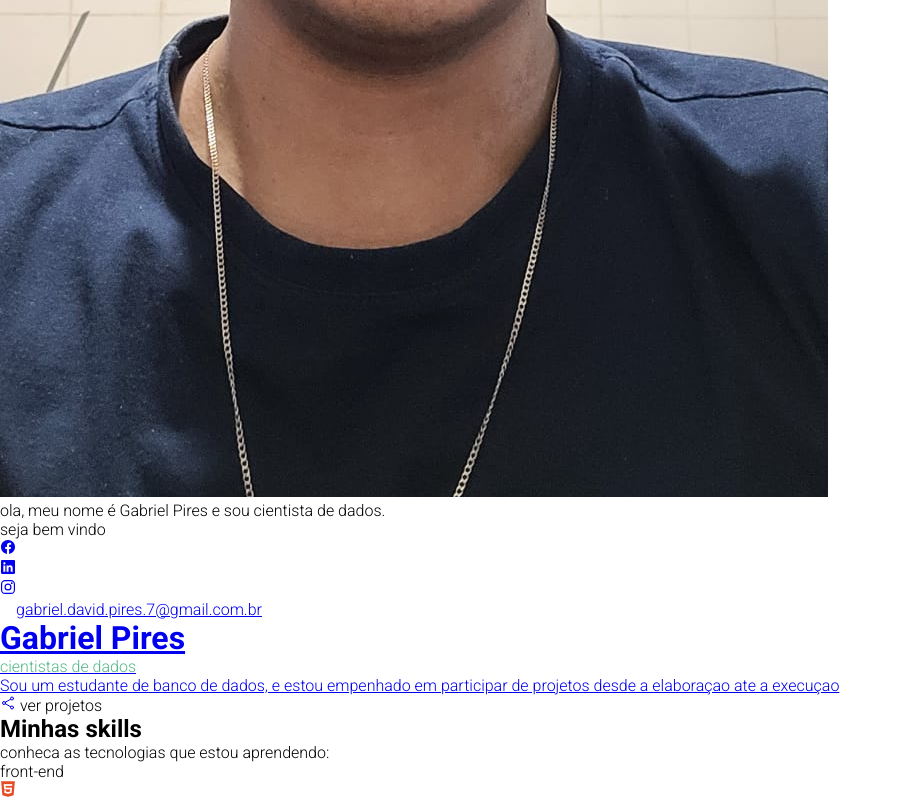
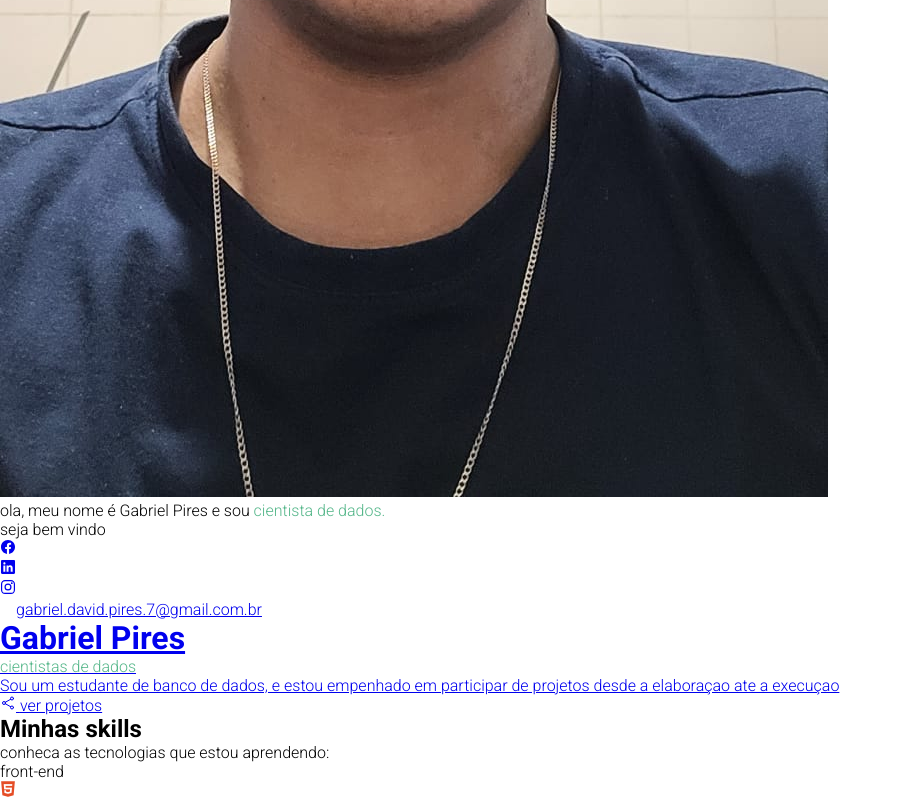
Before and after one commit to GabrielDavidPires/GabrielDavidPires.github.io, a plain HTML site: page index.html in a window 1280 px wide. Shown: the part 1003-1803 px from the top of the page, without its empty margins (0-902 px from the left). Drawn offline with nearby package versions, Linux system fonts and the light colour scheme.

Commit message:
enviando css

```diff
--- a/index.html
+++ b/index.html
@@ -16,7 +16,7 @@
     <main id = "container">
    <h2>Gabriel Pires</h2>
     <img src="img/gabriel.jpg" alt="Gabriel Pires">
-    <p>ola, meu nome é Gabriel Pires e sou <span class="higlight"> cientista de dados.</span></p>
+    <p>ola, meu nome é Gabriel Pires e sou <span class="highlight"> cientista de dados.</span></p>
     <p id="welcome-text">seja bem vindo</p>
     <ul id="social-container">
         <li><a href="#" target="_blank"><ion-icon name="logo-facebook"></ion-icon> </a></li>
@@ -31,7 +31,7 @@
     <h1 id="name"> Gabriel Pires</h1>
     <p id="title"><span class="highlight">cientistas de dados</span></p>
     <p class="description">Sou um estudante de banco de dados, e estou empenhado em participar de projetos desde a elaboraçao ate a execuçao</span><p>
-    <a href="#" id="btn-projects"><ion-icon name="share-social-outline"></ion-icon></a> <span>ver projetos </span></a>
+    <a href="#" id="btn-projects"><ion-icon name="share-social-outline"></ion-icon> <span> ver projetos </span></a>
     <h2 id="skills-section-title"> Minhas skills</h2>
     <p class="description">conheca as tecnologias que estou aprendendo:</p>
     <div id="skills-container">
```
